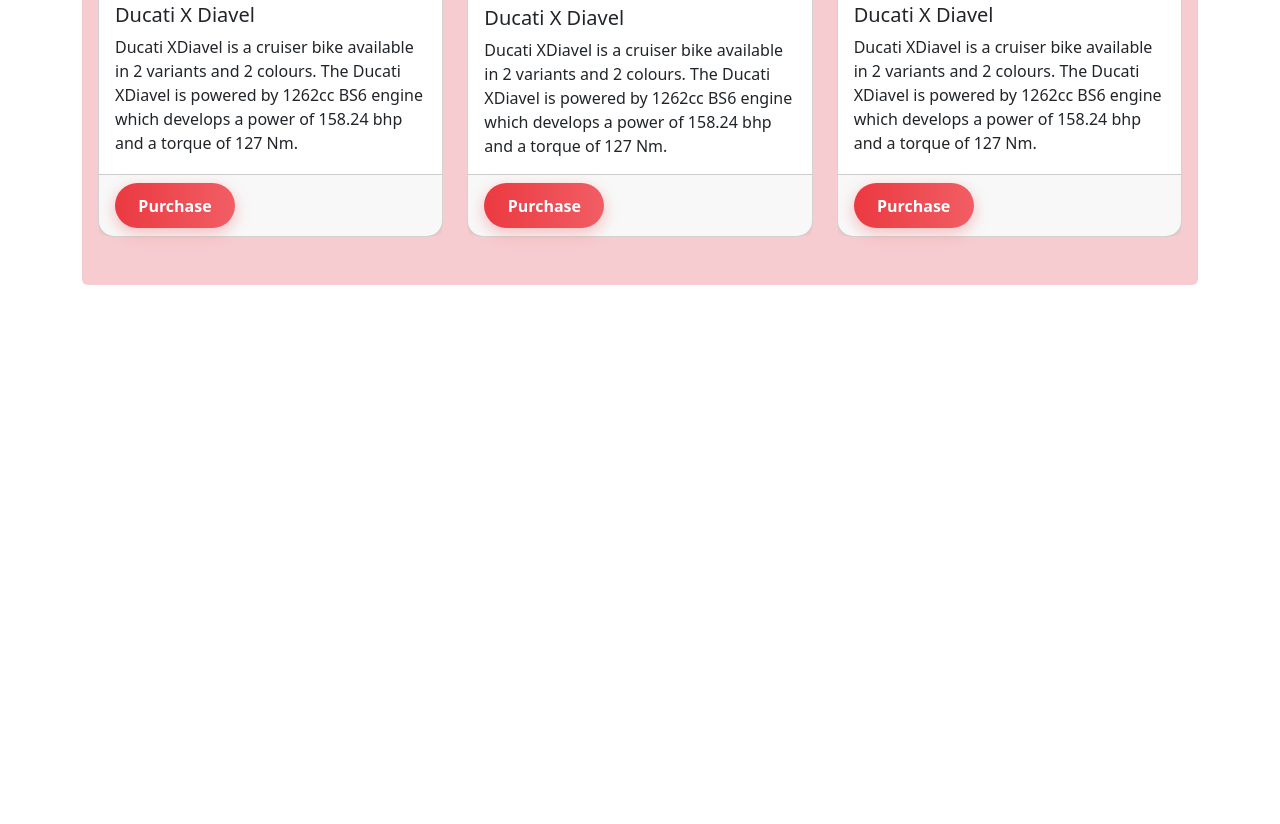
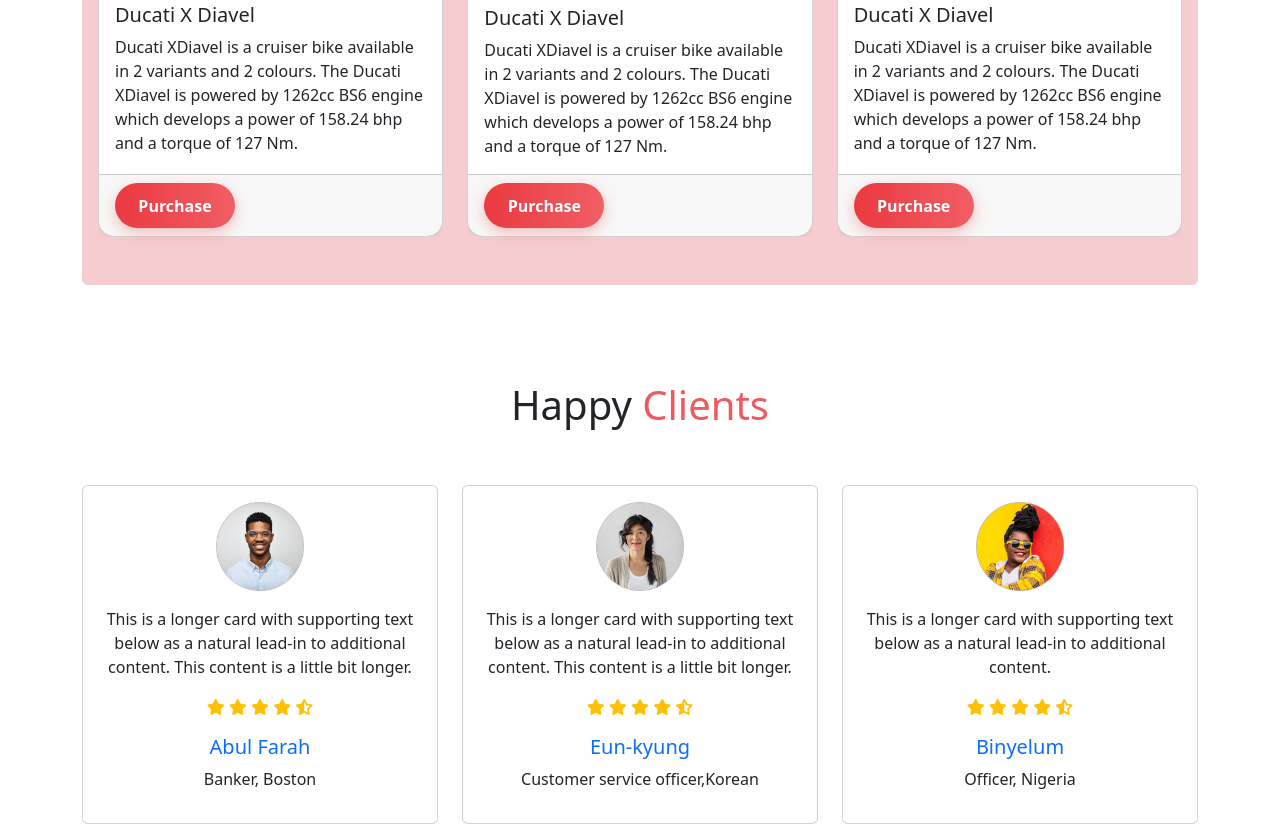
Before and after one commit to AbuZobayed/bikerz-zone, a plain HTML site: page index.html in a window 1280 px wide. Shown: the part 1436-2260 px from the top of the page. Before the commit the page ends 1721 px from the top, so only its background shows below. Drawn offline with nearby package versions, Linux system fonts and the light colour scheme.

Commit message:
Clients reviews section

```diff
--- a/index.html
+++ b/index.html
@@ -218,6 +218,72 @@
           </div>
         </div>
       </section>
+
+
+
+      <!-- Happy clients  -->
+      <section class="mt-5">
+        <h1 class="text-center py-5">Happy <span class="paimary-color">Clients</span></h1>
+        <div class="row row-cols-1 row-cols-md-3 g-4">
+          <div class="col">
+            <div class="card text-center h-100">
+              <img src="images/user-1.png" class="card-img-top w-25 mx-auto mt-3" alt="...">
+              <div class="card-body">
+
+                <p class="card-text">This is a longer card with supporting text below as a natural lead-in to additional content. This content is a little bit longer.</p>
+                <p class="text-warning">
+                  <i class="fas fa-star"></i>
+                  <i class="fas fa-star"></i>
+                  <i class="fas fa-star"></i>
+                  <i class="fas fa-star"></i>
+                  <i class="fas fa-star-half-alt"></i>
+                  <h5 class="text-primary">Abul Farah</h5>
+                  <p>Banker, Boston</p>
+                </p>
+              </div>
+            </div>
+          </div>
+          <div class="col">
+            <div class="card h-100 text-center">
+              <img src="images/user-2.png" class="card-img-top w-25 mx-auto mt-3" alt="...">
+              <div class="card-body">
+
+                <p class="card-text">This is a longer card with supporting text below as a natural lead-in to additional content. This content is a little bit longer.</p>
+                <p class="text-warning">
+                  <i class="fas fa-star"></i>
+                  <i class="fas fa-star"></i>
+                  <i class="fas fa-star"></i>
+                  <i class="fas fa-star"></i>
+                  <i class="fas fa-star-half-alt"></i>
+                  <h5 class="text-primary">Eun-kyung</h5>
+                  <p>Customer service officer,Korean</p>
+                </p>
+              </div>
+            </div>
+          </div>
+          <div class="col">
+            <div class="card h-100 text-center">
+              <img src="images/user-3.png" class="card-img-top w-25 mx-auto mt-3" alt="...">
+              <div class="card-body">
+
+                <p class="card-text">This is a longer card with supporting text below as a natural lead-in to additional content.</p>
+                <p class="text-warning">
+                  <i class="fas fa-star"></i>
+                  <i class="fas fa-star"></i>
+                  <i class="fas fa-star"></i>
+                  <i class="fas fa-star"></i>
+                  <i class="fas fa-star-half-alt"></i>
+                  <h5 class="text-primary ">Binyelum</h5>
+                  <p>Officer, Nigeria</p>
+                </p>
+              </div>
+            </div>
+          </div>
+
+        </div>
+      </section>
+
+
     </main>
 
 
```
